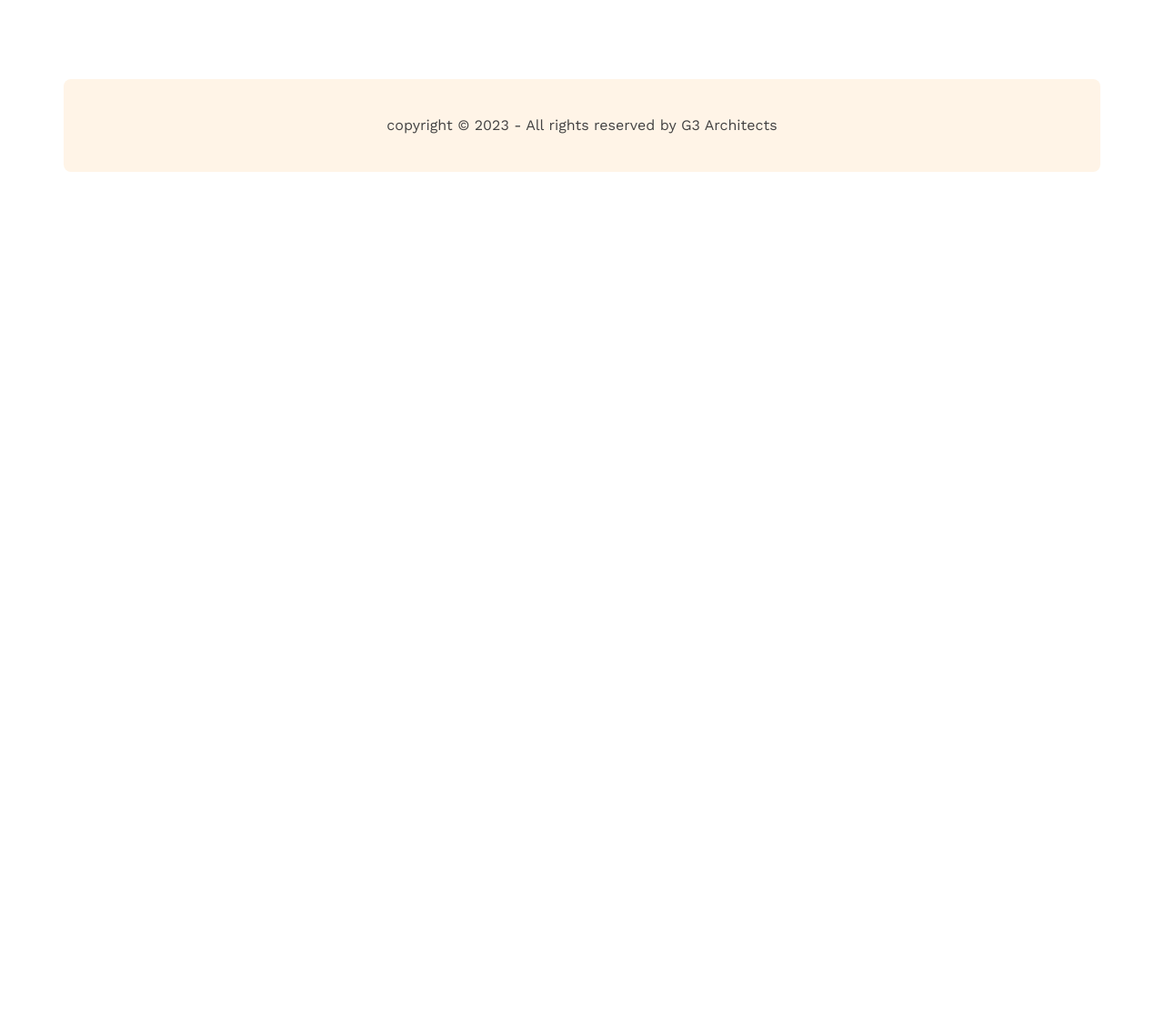
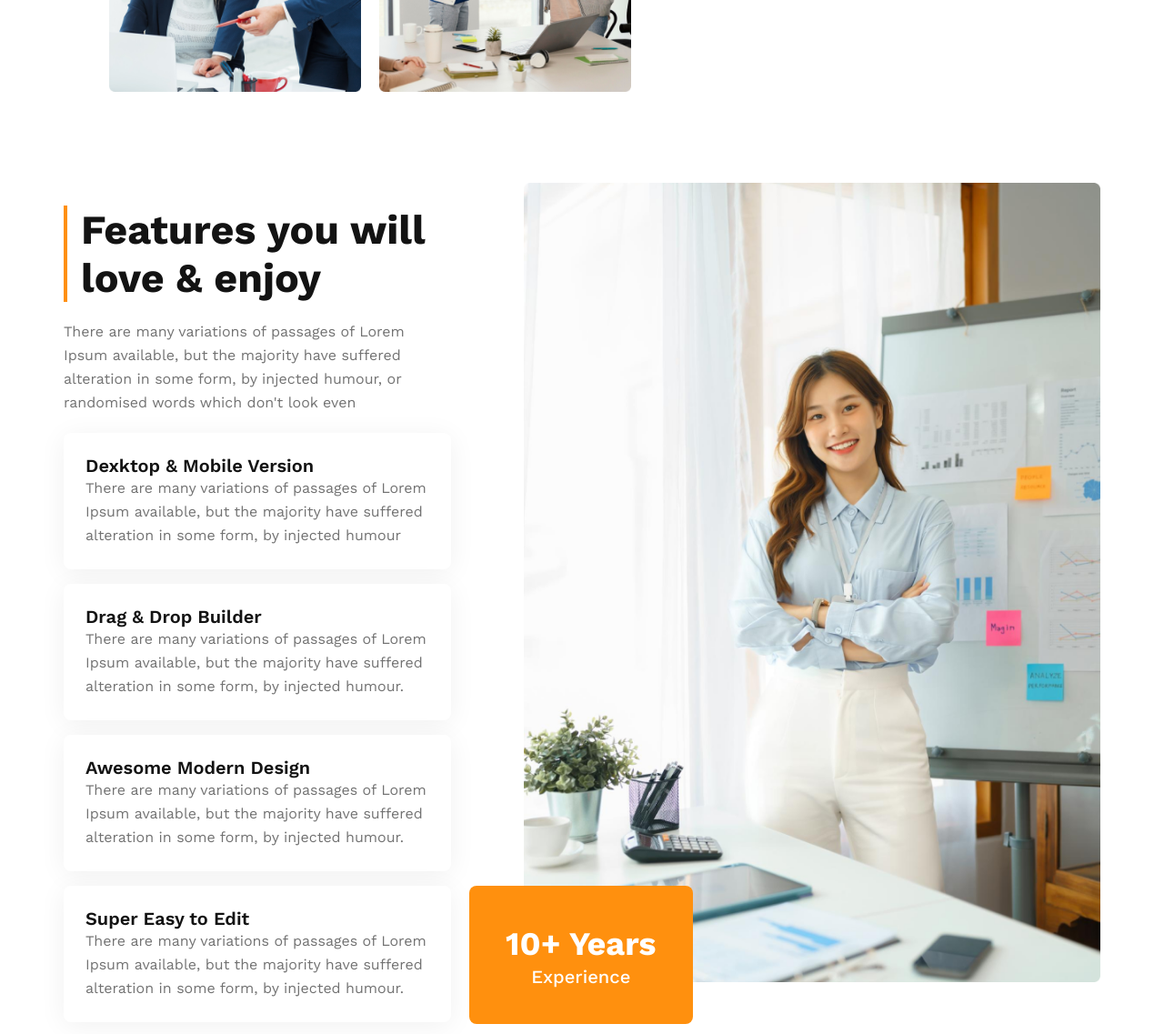
Before and after one commit to rabiulh6/g3-architects-website, a plain HTML site: page index.html in a window 1280 px wide. Shown: the part 1523-2660 px from the top of the page at 91% size. Before the commit the page ends 1792 px from the top, so only its background shows below. Drawn offline with nearby package versions, Linux system fonts and the light colour scheme.

Commit message:
Features love and enjoy section added

```diff
--- a/assets/css/responsive.css
+++ b/assets/css/responsive.css
@@ -38,6 +38,28 @@ Large	        ≥992px
     .qf-left {
         padding: 30px 0 0 0;
     }
+
+    .fe-content {
+        flex-direction: column;
+    }
+
+    .fe-title {
+        margin-top: 0;
+    }
+
+    .fe-img {
+        margin-left: 60px;
+    }
+
+    .fe-left,
+    .fe-right {
+        padding: 0;
+    }
+
+    .fe-text-box {
+        bottom: 100px;
+        right: 0;
+    }
 }
 
 /* Small Screen Styles */
@@ -58,6 +80,28 @@ Large	        ≥992px
     .qf-content {
         padding: 20px;
     }
+
+    .fe-content {
+        flex-direction: column;
+    }
+
+    .fe-title {
+        margin-top: 0;
+    }
+
+    .fe-img {
+        margin-left: 60px;
+    }
+
+    .fe-left,
+    .fe-right {
+        padding: 0;
+    }
+
+    .fe-text-box {
+        bottom: 100px;
+        right: 0;
+    }
 }
 
 /* Medium Screen Styles */
--- a/assets/css/style.css
+++ b/assets/css/style.css
@@ -133,7 +133,7 @@ a {
 }
 
 .qf-left {
-  flex-basis: 50%;
+  flex-basis: 60%;
   padding-right: 50px;
 }
 
@@ -161,7 +161,7 @@ a {
 }
 
 .qf-right {
-  flex-basis: 50%;
+  flex-basis: 40%;
   text-align: left;
 }
 
@@ -170,6 +170,97 @@ a {
   grid-template-columns: repeat(2, 1fr);
   gap: 20px
 }
+
+/* Features Love and enjoy Styles */
+#featuresEnjoy {
+  padding: 50px 0;
+}
+
+.fe-content {
+  display: flex;
+  justify-content: center;
+  align-items: flex-start;
+}
+
+.fe-left {
+  flex-basis: 40%;
+  padding-right: 30px;
+}
+
+.fe-right {
+  flex-basis: 60%;
+  padding-left: 50px;
+}
+
+.fe-title {
+  margin-top: 25px;
+  color: #131313;
+  font-size: 2.8rem;
+  font-style: normal;
+  font-weight: 700;
+  line-height: normal;
+  padding-left: 15px;
+  padding-right: 20px;
+  border-left: 4px solid #FF900E;
+}
+
+.fe-desc {
+  text-align: left;
+  padding: 20px 0;
+  font-size: 1rem;
+  line-height: 26px;
+}
+
+.fe-card {
+  padding: 24px;
+  margin-bottom: 16px;
+  border-radius: 8px;
+  background: #FFF;
+  box-shadow: 0px 4px 30px 0px rgba(0, 0, 0, 0.06);
+}
+
+.fe-card-title {
+  color: #131313;
+  font-size: 1.25rem;
+  font-weight: 600;
+  text-align: left;
+}
+
+.fe-card-text {
+  color: #727272;
+  font-size: 1rem;
+  font-weight: 400;
+  line-height: 26px;
+  text-align: left;
+}
+
+.fe-text-box {
+  text-align: center;
+  color: #fff;
+  border-radius: 8px;
+  background-color: #FF900E;
+  padding: 40px;
+  display: inline-block;
+  position: relative;
+  bottom: 110px;
+  right: 60px;
+}
+
+.fe-text-box h2 {
+  font-size: 2.25rem;
+  font-style: normal;
+  font-weight: 700;
+  line-height: 48px;
+}
+
+.fe-text-box p {
+  font-size: 1.26rem;
+  font-weight: 500;
+}
+
+
+
+
 
 
 
--- a/index.html
+++ b/index.html
@@ -84,6 +84,55 @@
       </div>
     </section>
     <!-- Quick Features end -->
+    <!-- Features love and enjoy start -->
+    <section class="features-enjoy" id="featuresEnjoy">
+      <div class="container">
+        <div class="fe-content">
+          <div class="fe-left">
+            <div class="fe-text-content">
+              <h2 class="fe-title"> Features you will love & enjoy </h2>
+              <p class="fe-desc deft-text"> There are many variations of passages of Lorem Ipsum available, but the
+                majority have suffered alteration in some form, by injected humour, or randomised words which don't look
+                even</p>
+              <div class="fe-card">
+                <div class="fe-card-title"> Dexktop & Mobile Version </div>
+                <div class="fe-card-text deft-text"> There are many variations of passages of Lorem Ipsum available, but
+                  the majority have suffered alteration in some form, by injected humour
+                </div>
+              </div>
+              <div class="fe-card">
+                <div class="fe-card-title"> Drag & Drop Builder </div>
+                <div class="fe-card-text deft-text"> There are many variations of passages of Lorem Ipsum available, but
+                  the majority have suffered alteration in some form, by injected humour.
+                </div>
+              </div>
+              <div class="fe-card">
+                <div class="fe-card-title"> Awesome Modern Design </div>
+                <div class="fe-card-text deft-text"> There are many variations of passages of Lorem Ipsum available, but
+                  the majority have suffered alteration in some form, by injected humour.
+                </div>
+              </div>
+              <div class="fe-card">
+                <div class="fe-card-title"> Super Easy to Edit </div>
+                <div class="fe-card-text deft-text"> There are many variations of passages of Lorem Ipsum available, but
+                  the majority have suffered alteration in some form, by injected humour.
+                </div>
+              </div>
+            </div>
+          </div>
+          <div class="fe-right">
+            <div class="fe-img">
+              <img src="assets/images/architect.png" alt="Features Image">
+            </div>
+            <div class="fe-text-box">
+              <h2> 10+ Years </h2>
+              <p>Experience</p>
+            </div>
+          </div>
+        </div>
+      </div>
+    </section>
+    <!-- Features love and enjoy end -->
 
 
 
```
